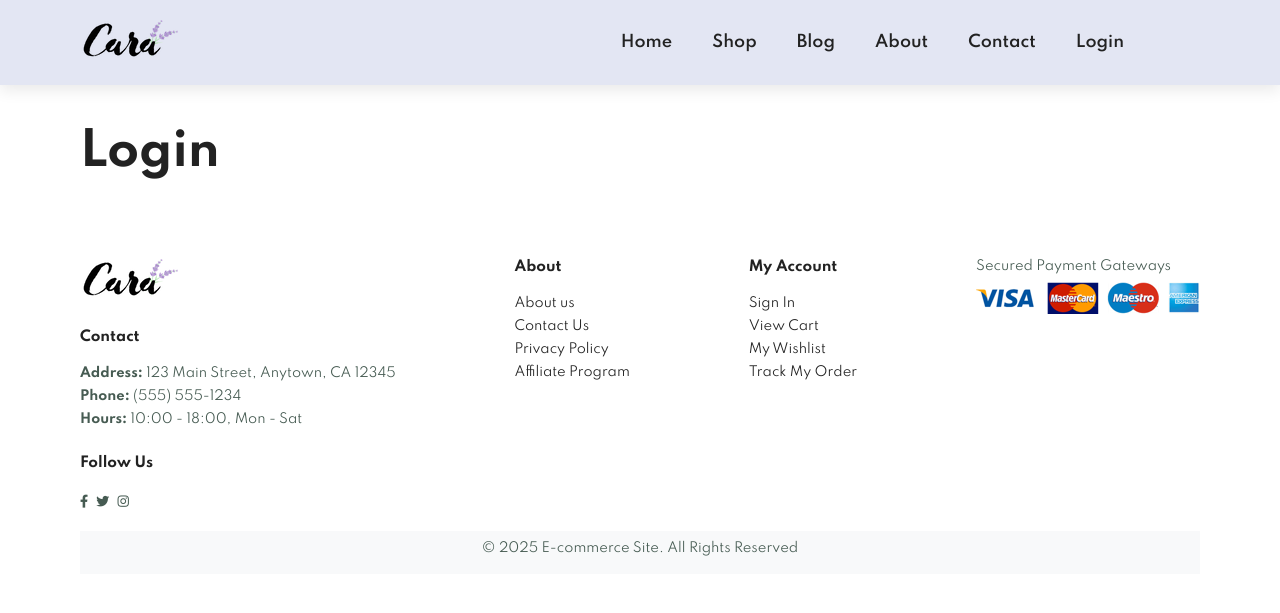
After one commit to MatheusChiconi/djangoShop, a Django app: page /contas/login/ in a window 1280 px wide. The commit adds this page. Shown: the top 613 px of the page. Run offline with Django 5.2, Linux system fonts and the light colour scheme; some libraries are stand-ins or nearby versions.

Commit message:
Implement user login functionality with views, URLs, and templates

```diff
--- /dev/null
+++ b/contas/urls.py
@@ -0,0 +1,6 @@
+from django.urls import path
+from . import views
+
+urlpatterns = [
+    path('login/', views.login_user, name='login'),
+]
--- a/contas/views.py
+++ b/contas/views.py
@@ -1,3 +1,6 @@
-from django.shortcuts import render
+from django.shortcuts import render, redirect
+from django.contrib.auth import authenticate, login, logout
+from django.contrib import messages
 
-# Create your views here.
+def login_user(request):
+    return render(request, 'contas/login.html', {})
--- a/djangoShop/urls.py
+++ b/djangoShop/urls.py
@@ -15,7 +15,7 @@ Including another URLconf
     2. Add a URL to urlpatterns:  path('blog/', include('blog.urls'))
 """
 from django.contrib import admin
-from django.urls import path
+from django.urls import path, include
 from django.conf import settings
 from django.conf.urls.static import static
 from core.views import *
@@ -31,6 +31,8 @@ urlpatterns = [
 
     path('', home, name='home'),
     path('produto/<uuid:codigo>/', produtos, name='produto_detail'),
+    path('contas/', include('contas.urls')),
+    path('contas/', include('django.contrib.auth.urls')),  # URLs de autenticação padrão do Django
 
     # Tirar o placeholder_view e colocar a view correta quando estiver pronto
     path('shop/', placeholder_view, name='shop'),
--- a/templates/base.html
+++ b/templates/base.html
@@ -27,6 +27,11 @@
             <li><a class="{% if 'blog' in request.path %}active{% endif %}" href="{% url 'blog' %}">Blog</a></li>
             <li><a class="{% if 'about' in request.path %}active{% endif %}" href="{% url 'about' %}">About</a></li>
             <li><a class="{% if 'contact' in request.path %}active{% endif %}" href="{% url 'contact' %}">Contact</a></li>
+            {% if user.is_authenticated %}
+                <li><a href="{% url 'login' %}">Login</a></li> <!-- TROCAR DEPOIS PARA ACCONT COLOQUEI TEMPORARIAMENTE -->
+            {% else %}
+                <li><a href="{% url 'login' %}">Login</a></li>
+            {% endif %}
             <li><a href="{% url 'cart' %}"><i class="far fa-shopping-bag"></i></a></li>
             <a href="#" id="close"><i class="fas fa-times"></i></a>
             </ul>
--- /dev/null
+++ b/templates/contas/login.html
@@ -0,0 +1,30 @@
+{% extends 'base.html' %}
+{% load static %}
+
+{% block title %}Login - Seu E-commerce{% endblock %}
+
+
+
+{% block extra_css %}
+<link rel="stylesheet" href="{% static 'contas/css/login_page.css' %}">
+{% endblock %}
+
+{% block content %} <!-- Conteúdo da página de login -->
+
+    <section id="login-form" class="section-p1">
+        <div class="container">
+            <h2>Login</h2>
+
+            <form action="" method="POST"> {% csrf_token %} <div>
+                {% csrf_token %}
+
+            </form>
+
+        </div>
+    </section>
+
+{% endblock %}
+
+{% block extra_js %}
+<script src="{% static 'contas/js/login.js' %}"></script>
+{% endblock %}
```
Also changed, not shown: static/contas/css/login_page.css (added), static/contas/js/login.js (added). Lines whose indentation alone changed are shown as unchanged.
